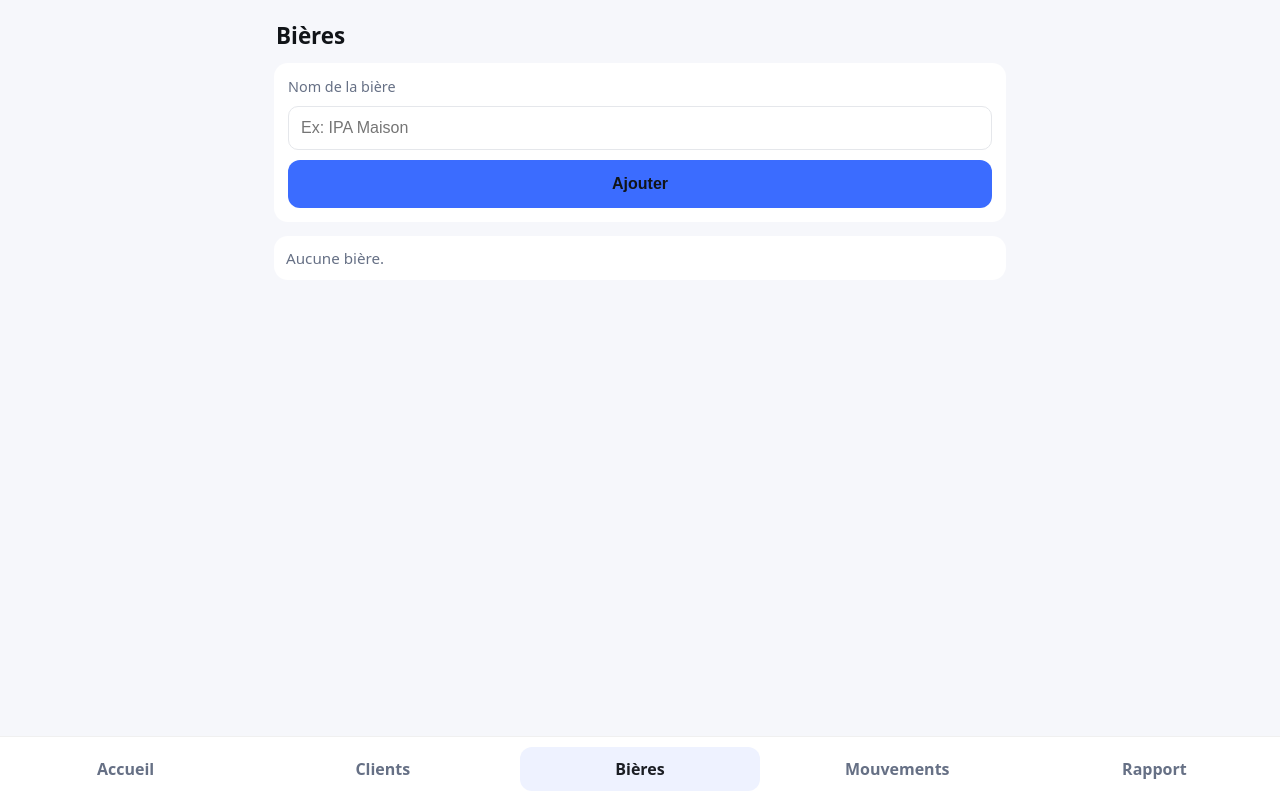
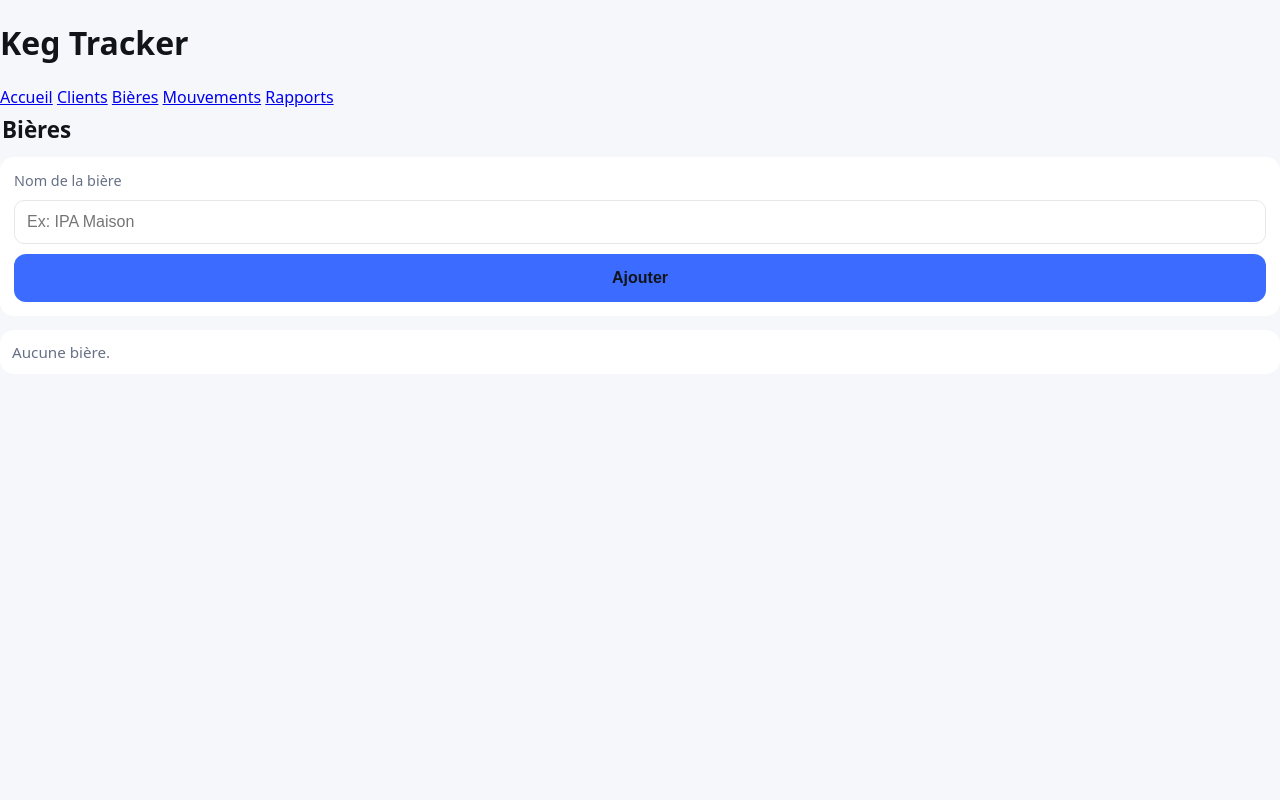
Before and after one commit to lecentrallanderneau-oss/keg-tracer, a Flask app: page /beers in a window 1280 px wide. Run offline with Flask 3, Linux system fonts and the light colour scheme; some libraries are stand-ins or nearby versions.

Commit message:
Update base.html

```diff
--- a/templates/base.html
+++ b/templates/base.html
@@ -1,43 +1,24 @@
 <!doctype html>
 <html lang="fr">
 <head>
-  <meta charset="utf-8" />
-  <title>Keg Tracer</title>
-
-  <!-- iPhone & PWA friendly -->
-  <meta name="viewport" content="width=device-width, initial-scale=1, viewport-fit=cover">
-  <meta name="color-scheme" content="dark light">
-  <meta name="apple-mobile-web-app-capable" content="yes">
-  <meta name="apple-mobile-web-app-status-bar-style" content="black-translucent">
-  <meta name="format-detection" content="telephone=no">
-  <link rel="manifest" href="{{ url_for('static', filename='manifest.json') }}">
-
+  <meta charset="utf-8">
+  <meta name="viewport" content="width=device-width, initial-scale=1">
+  <title>{% block title %}Keg Tracker{% endblock %}</title>
   <link rel="stylesheet" href="{{ url_for('static', filename='style.css') }}">
-  <script defer src="{{ url_for('static', filename='pwa.js') }}?v=4"></script>
 </head>
 <body>
-  <!-- Contenu principal -->
-  <main class="container" id="app-root">
-    {% with messages = get_flashed_messages(with_categories=true) %}
-    {% if messages %}
-      <div class="flash-wrap" role="status" aria-live="polite">
-        {% for cat, msg in messages %}
-          <div class="flash {{ 'ok' if cat=='ok' else 'err' }}">{{ msg }}</div>
-        {% endfor %}
-      </div>
-    {% endif %}
-    {% endwith %}
-
+  <header>
+    <h1>Keg Tracker</h1>
+    <nav>
+      <a href="{{ url_for('index') }}">Accueil</a>
+      <a href="{{ url_for('clients') }}">Clients</a>
+      <a href="{{ url_for('beers') }}">Bières</a>
+      <a href="{{ url_for('movements') }}">Mouvements</a>
+      <a href="{{ url_for('report') }}">Rapports</a>
+    </nav>
+  </header>
+  <main>
     {% block content %}{% endblock %}
   </main>
-
-  <!-- Barre d’onglets en bas (reach thumb) -->
-  <nav class="bottom-nav" aria-label="Navigation principale">
-    <a class="tab{% if request.path=='/' %} active{% endif %}" href="{{ url_for('index') }}" aria-label="Accueil">Accueil</a>
-    <a class="tab{% if request.path.startswith('/clients') %} active{% endif %}" href="{{ url_for('clients') }}" aria-label="Clients">Clients</a>
-    <a class="tab{% if request.path.startswith('/beers') %} active{% endif %}" href="{{ url_for('beers') }}" aria-label="Bières">Bières</a>
-    <a class="tab{% if request.path.startswith('/movements') %} active{% endif %}" href="{{ url_for('movements') }}" aria-label="Mouvements">Mouvements</a>
-    <a class="tab{% if request.path.startswith('/report') %} active{% endif %}" href="{{ url_for('report') }}" aria-label="Rapport">Rapport</a>
-  </nav>
 </body>
 </html>
```
